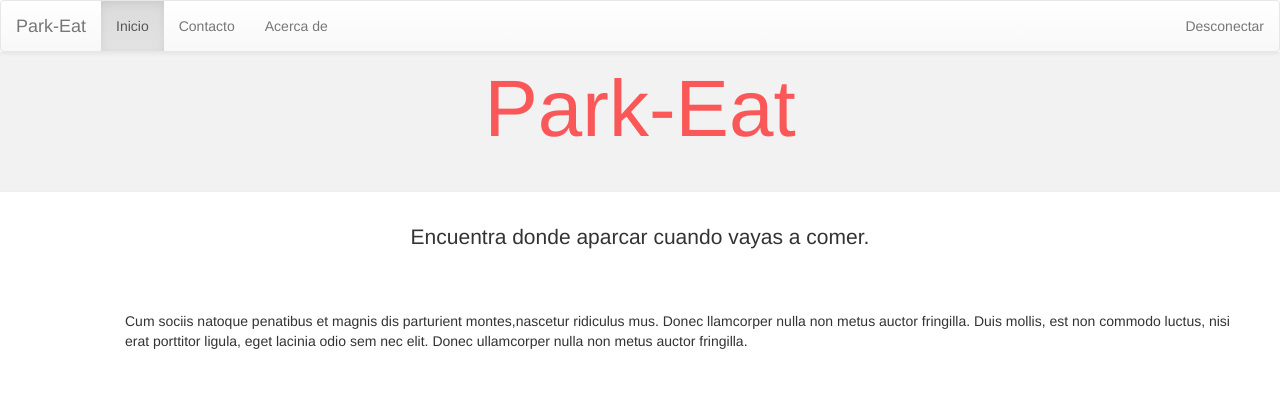
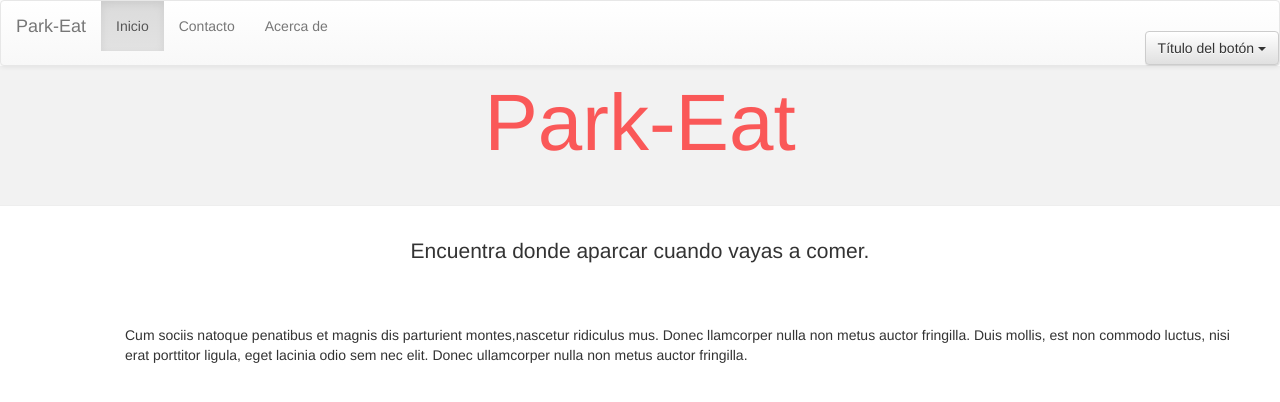
Before and after one commit to iosusam/ARO-Grupo3, a PHP site: page /templates/index_logueado.html in a window 1280 px wide. Shown: the top 402 px of the page. Run offline with PHP 8.4, Linux system fonts and the light colour scheme; some libraries are stand-ins or nearby versions.

Commit message:
Añadir boton para que te lleve a tu perfil o desconectarse

```diff
--- a/ProyectoAro/templates/estilosIndex.css
+++ b/ProyectoAro/templates/estilosIndex.css
@@ -28,3 +28,7 @@ and open the template in the editor.
 .alturaPanel{
     height: 140px;
 }
+
+.botondesconectar{
+    margin-top: 30px;
+}
--- a/ProyectoAro/templates/index_logueado.html
+++ b/ProyectoAro/templates/index_logueado.html
@@ -40,8 +40,16 @@ and open the template in the editor.
             <li><a href="index.php?accion=acercade&id=1">Acerca de</a></li>
           </ul>
 
-          <ul class="nav navbar-nav navbar-right">
-            <li><a href="index.php?accion=logout&id=1">Desconectar</a></li>
+          <ul class="nav navbar-nav navbar-right botondesconectar">
+              <div class="btn-group">
+                <button type="button" class="btn btn-default dropdown-toggle" data-toggle="dropdown"> Título del botón <span class="caret"></span></button>
+                <ul class="dropdown-menu" role="menu">
+                  <li><a href="#">Perfil</a></li>
+                  <li class="divider"></li>
+                  <li><a href="index.php?accion=logout&id=1">Desconectar</a></li>
+                </ul>
+               </div>
+          </ul>
         </div>
       </nav>
         <div class="page-header text-center cabecera margenCabecera">
```
